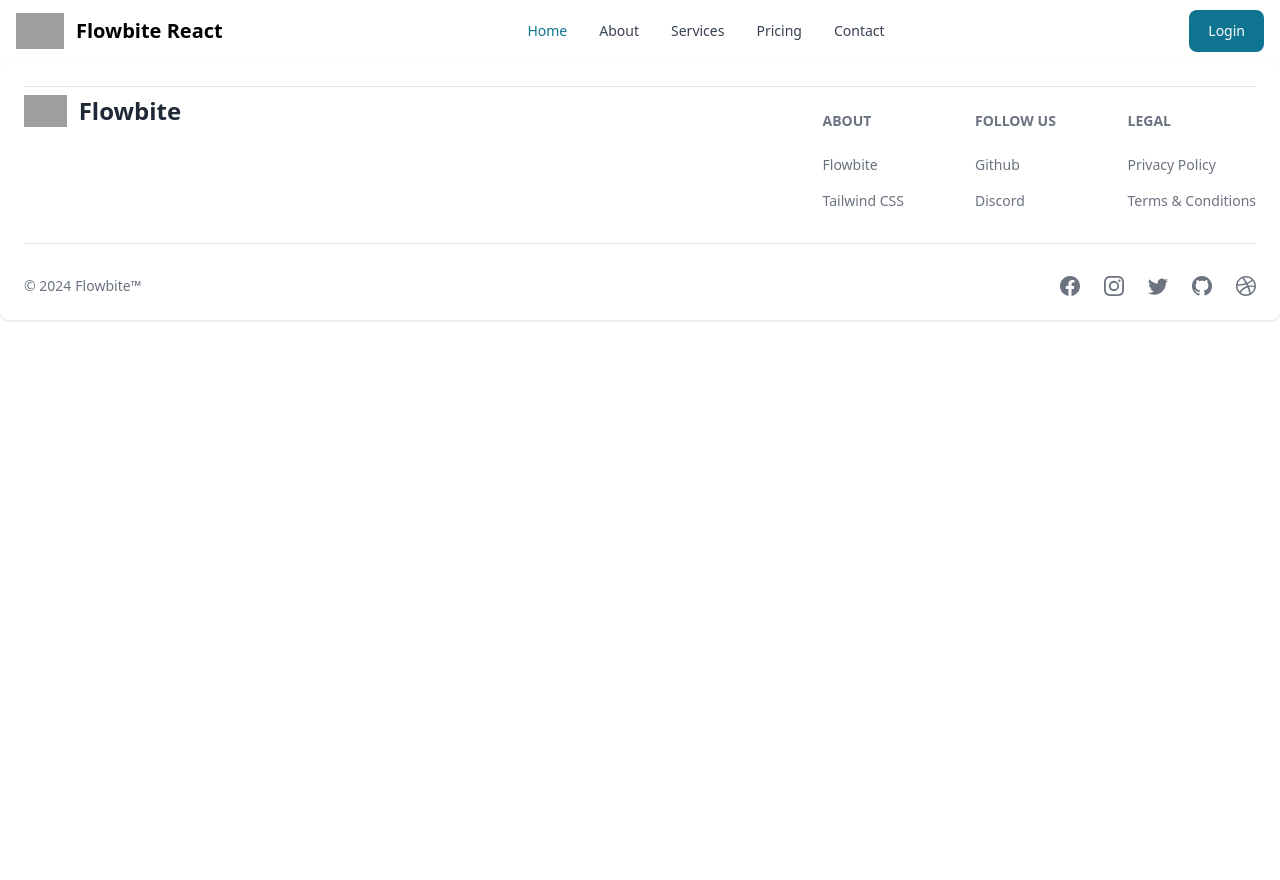
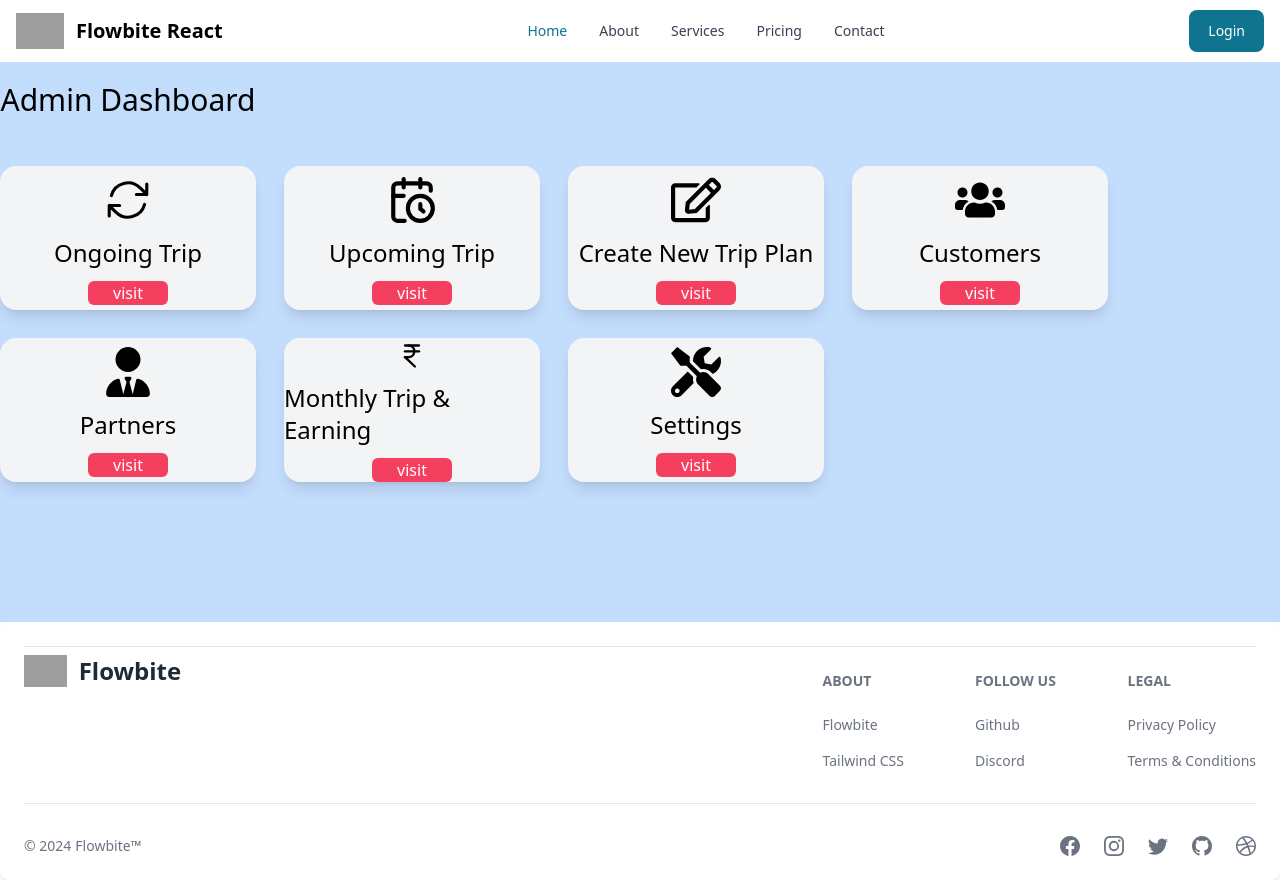
Before and after one commit to kumarRohit45/cultural, a React (Vite) app in the folder client/: page /dashboard-admin in a window 1280 px wide. Before the commit the page ends 800 px from the top, so only its background shows below. Built offline with nearby package versions, Linux system fonts and the light colour scheme; grey boxes are pictures that could not be loaded.

Commit message:
Add Dashboard Page UI

```diff
--- a/client/src/App.jsx
+++ b/client/src/App.jsx
@@ -1,34 +1,37 @@
-import React from 'react'
-import { BrowserRouter, Route, Routes} from "react-router-dom"
-import Header from './components/Header'
-import Footer from './components/Footer'
-import Dashboard from './pages/Dashboard'
-import SignUp from './pages/SignUp'
-import Home from './pages/Home'
-import About from './pages/About'
-import Search from './pages/Search'
-import Loginas from './pages/Loginas'
-import Signuppartner from './pages/Signuppartner'
-import Customtrip from './pages/Customtrip'
-import Userdetails from './pages/Userdetails'
+import React from "react";
+import { BrowserRouter, Route, Routes } from "react-router-dom";
+import Header from "./components/Header";
+import Footer from "./components/Footer";
+import Dashboard from "./pages/Dashboard";
+import SignUp from "./pages/SignUp";
+import Home from "./pages/Home";
+import About from "./pages/About";
+import Search from "./pages/Search";
+import Loginas from "./pages/Loginas";
+import Signuppartner from "./pages/Signuppartner";
+import Customtrip from "./pages/Customtrip";
+import Userdetails from "./pages/Userdetails";
+import DashboardPartner from "./pages/DashboardPartner";
+import AdminDashboard from "./pages/AdminDashboard";
 
 export default function App() {
   return (
-    < BrowserRouter>
-      < Header/>
-      <Routes >
-          < Route path='/' element= { <Home />} />
-          < Route path='/about' element= { <About />} />
-          < Route path='/dashboard' element= { <Dashboard />} />
-          < Route path='/sign-up' element= { <SignUp />} />
-          < Route path='/search' element= { <Search />} />
-          < Route path='/loginas' element= { <Loginas />} />
-          < Route path='/signup-partner' element= { <Signuppartner />} />
-          < Route path='/customtrip' element= { <Customtrip />} />
-          < Route path='/userdetails' element= { <Userdetails />} />
-
+    <BrowserRouter>
+      <Header />
+      <Routes>
+        <Route path="/" element={<Home />} />
+        <Route path="/about" element={<About />} />
+        <Route path="/dashboard" element={<Dashboard />} />
+        <Route path="/dashboard-partner" element={<DashboardPartner />} />
+        <Route path="/dashboard-admin" element={<AdminDashboard />} />
+        <Route path="/sign-up" element={<SignUp />} />
+        <Route path="/search" element={<Search />} />
+        <Route path="/loginas" element={<Loginas />} />
+        <Route path="/signup-partner" element={<Signuppartner />} />
+        <Route path="/customtrip" element={<Customtrip />} />
+        <Route path="/userdetails" element={<Userdetails />} />
       </Routes>
-      < Footer />
+      <Footer />
     </BrowserRouter>
-  )
+  );
 }
--- /dev/null
+++ b/client/src/pages/AdminDashboard.jsx
@@ -0,0 +1,81 @@
+import React from "react";
+import { FaUsers } from "react-icons/fa";
+import { FaUserTie } from "react-icons/fa6";
+import { LuIndianRupee } from "react-icons/lu";
+import { HiOutlineArrowPath } from "react-icons/hi2";
+import { LuCalendarClock } from "react-icons/lu";
+import { FaTools } from "react-icons/fa";
+import { FaRegEdit } from "react-icons/fa";
+
+
+export default function AdminDashboard() {
+  return (
+    <div className="w-full h-[35rem] bg-blue-200 relative flex flex-col  items-center gap-10">
+        <h1 className="text-3xl -mb-5 mt-5 relative right-[32rem]">Admin Dashboard</h1>
+    <div className="flex flex-wrap gap-7 mt-7 justify-start items-center h-auto w-[80rem]">
+
+    <div className="w-64 h-36 bg-gray-100 rounded-2xl flex flex-col justify-center items-center gap-3 shadow-lg">
+        <   HiOutlineArrowPath  className="text-[50px] text-black mt-1" />
+        <p className="text-black text-2xl">Ongoing Trip</p>
+        <button className="bg-rose-500 w-20 rounded-md text-base text-white">
+          visit
+        </button>
+      </div>
+
+      <div className="w-64 h-36 bg-gray-100 rounded-2xl flex flex-col justify-center items-center gap-3 shadow-lg">
+        <LuCalendarClock  className="text-[50px] text-black mt-1" />
+        <p className="text-black text-2xl">Upcoming Trip </p>
+        <button className="bg-rose-500 w-20 rounded-md text-base text-white">
+          visit
+        </button>
+      </div>
+
+      <div className="w-64 h-36 bg-gray-100 rounded-2xl flex flex-col justify-center items-center gap-3 shadow-lg">
+        <FaRegEdit   className="text-[50px] text-black mt-1" />
+        <p className="text-black text-2xl">Create New Trip Plan</p>
+        <button className="bg-rose-500 w-20 rounded-md text-base text-white">
+          visit
+        </button>
+      </div>
+
+
+      <div className="w-64 h-36 bg-gray-100 rounded-2xl flex flex-col justify-center items-center gap-3 shadow-lg">
+        <FaUsers  className="text-[50px] text-black mt-1" />
+        <p className="text-black text-2xl">Customers</p>
+        <button className="bg-rose-500 w-20 rounded-md text-base text-white">
+          visit
+        </button>
+      </div>
+
+
+      <div className="w-64 h-36 bg-gray-100 rounded-2xl flex flex-col justify-center items-center gap-3 shadow-lg">
+        <FaUserTie   className="text-[50px] text-black mt-1" />
+        <p className="text-black text-2xl">Partners</p>
+        <button className="bg-rose-500 w-20 rounded-md text-base text-white">
+          visit
+        </button>
+      </div>
+
+      <div className="w-64 h-36 bg-gray-100 rounded-2xl flex flex-col justify-center items-center gap-3 shadow-lg">
+        <LuIndianRupee  className="text-[50px] text-black mt-1" />
+        <p className="text-black text-2xl">Monthly Trip & Earning</p>
+        <button className="bg-rose-500 w-20 rounded-md text-base text-white">
+          visit
+        </button>
+      </div>
+
+      <div className="w-64 h-36 bg-gray-100 rounded-2xl flex flex-col justify-center items-center gap-3 shadow-lg">
+          <FaTools className="text-[50px] text-black mt-1" />
+          <p className="text-black text-2xl">Settings</p>
+          <button className="bg-rose-500 w-20 rounded-md text-base text-white">
+            visit
+          </button>
+        </div>
+
+    </div>
+
+
+
+  </div>
+  )
+}
--- a/client/src/pages/Dashboard.jsx
+++ b/client/src/pages/Dashboard.jsx
@@ -1,7 +1,98 @@
-import React from 'react'
+import React from "react";
+import { BiSolidPlaneAlt } from "react-icons/bi";
+import { GoHeartFill } from "react-icons/go";
+import { FaTools } from "react-icons/fa";
+import { FaRegCircleCheck } from "react-icons/fa6";
+import PackageCard from "../components/PackageCard";
+import { IoIosStar } from "react-icons/io";
+import { PiFlowerLotus } from "react-icons/pi";
 
 export default function Dashboard() {
   return (
-    <div>Dashboard</div>
-  )
+    <div className="w-full h-auto bg-blue-200 relative flex flex-col  items-center gap-10">
+      <div className="flex flex-wrap gap-7 mt-7 justify-center items-center">
+        <div className="w-64 h-36 bg-gray-100 rounded-2xl flex flex-col justify-center items-center gap-3 shadow-lg">
+          <BiSolidPlaneAlt className="text-[50px] text-black mt-1" />
+          <p className="text-black text-2xl">Book You Trip</p>
+          <button className="bg-rose-500 w-20 rounded-md text-base text-white">
+            visit
+          </button>
+        </div>
+
+        <div className="w-64 h-36 bg-gray-100 rounded-2xl flex flex-col justify-center items-center gap-3 shadow-lg">
+          <GoHeartFill className="text-[50px] text-black mt-1" />
+          <p className="text-black text-2xl">Favourite Tour</p>
+          <button className="bg-rose-500 w-20 rounded-md text-base text-white">
+            visit
+          </button>
+        </div>
+
+        <div className="w-64 h-36 bg-gray-100 rounded-2xl flex flex-col justify-center items-center gap-3 shadow-lg">
+          <FaRegCircleCheck className="text-[50px] text-black mt-1" />
+          <p className="text-black text-2xl">Booked Tour</p>
+          <button className="bg-rose-500 w-20 rounded-md text-base text-white">
+            visit
+          </button>
+        </div>
+
+        <div className="w-64 h-36 bg-gray-100 rounded-2xl flex flex-col justify-center items-center gap-3 shadow-lg">
+          <FaTools className="text-[50px] text-black mt-1" />
+          <p className="text-black text-2xl">Setting</p>
+          <button className="bg-rose-500 w-20 rounded-md text-base text-white">
+            visit
+          </button>
+        </div>
+      </div>
+
+      <div class="w-[70rem] h-[20rem] bg-white rounded-xl  ">
+        <div class="flex items-center ml-5">
+        <FaRegCircleCheck className="text-[30px] text-black -mr-8" />
+        <h4 className="text-2xl ml-10 mt-2 mb-3">Booked Trip</h4>
+        </div>
+        <PackageCard />
+      </div>
+
+      <div class=" bg-white w-[78rem] h-autoflex rounded-xl scale-90 ">
+      <div class="flex items-center ml-5 mt-3">
+          <GoHeartFill className="text-[33px] text-black -mr-8" />
+          <h4 className="text-[28px] ml-10 ">Favourite Tour</h4>
+         </div>
+        <div class=" flex flex-wrap  gap-y-5 my-10 mt-3 ">
+         <PackageCard />
+         <PackageCard />
+       </div>
+      </div>
+
+
+      <div class=" bg-white w-[78rem] h-autoflex rounded-xl scale-90 ">
+      <div class="flex items-center ml-5 mt-3">
+         <IoIosStar className="text-[35px] text-black -mr-8" />
+         <h4 className="text-[28px] ml-10 ">Popular Tour</h4>
+      </div>
+        <div class=" flex flex-wrap  gap-y-6 gap-3 my-10 mt-3 ">
+         <PackageCard />
+         <PackageCard />
+         <PackageCard />
+         <PackageCard />
+       </div>
+      </div>
+
+
+      <div class=" bg-white w-[78rem] h-autoflex rounded-xl scale-90 ">
+      <div class="flex items-center ml-5 mt-3">
+         <PiFlowerLotus  className="text-[35px] text-black -mr-8" />
+         <h4 className="text-[28px] ml-10 ">Cultural Tour</h4>
+      </div>
+        <div class=" flex flex-wrap  gap-y-6 gap-3 my-10 mt-3 ">
+         <PackageCard />
+         <PackageCard />
+         <PackageCard />
+         <PackageCard />
+         <PackageCard />
+       </div>
+      </div>
+
+
+    </div>
+  );
 }
--- /dev/null
+++ b/client/src/pages/DashboardPartner.jsx
@@ -0,0 +1,57 @@
+import React from "react";
+import { FaRegCircleCheck } from "react-icons/fa6";
+import { FaHouseUser } from "react-icons/fa";
+import { LuIndianRupee } from "react-icons/lu";
+import { HiOutlineArrowPath } from "react-icons/hi2";
+import { LuCalendarClock } from "react-icons/lu";
+
+export default function DashboardPartner() {
+  return (
+    <div className="w-full h-[35rem] bg-blue-200 relative flex flex-col  items-center gap-10">
+      <h1 className="text-3xl -mb-5 mt-5 relative right-[32rem]">
+        Partner Dashboard
+      </h1>
+      <div className="flex flex-wrap gap-7 mt-7 justify-start items-center h-auto w-[80rem]">
+        <div className="w-64 h-36 bg-gray-100 rounded-2xl flex flex-col justify-center items-center gap-3 shadow-lg">
+          <FaHouseUser className="text-[50px] text-black mt-1" />
+          <p className="text-black text-2xl">Register Your ___</p>
+          <button className="bg-rose-500 w-20 rounded-md text-base text-white">
+            visit
+          </button>
+        </div>
+
+        <div className="w-64 h-36 bg-gray-100 rounded-2xl flex flex-col justify-center items-center gap-3 shadow-lg">
+          <HiOutlineArrowPath className="text-[50px] text-black mt-1" />
+          <p className="text-black text-2xl">Ongoing Book</p>
+          <button className="bg-rose-500 w-20 rounded-md text-base text-white">
+            visit
+          </button>
+        </div>
+
+        <div className="w-64 h-36 bg-gray-100 rounded-2xl flex flex-col justify-center items-center gap-3 shadow-lg">
+          <FaRegCircleCheck className="text-[50px] text-black mt-1" />
+          <p className="text-black text-2xl">Completed Book</p>
+          <button className="bg-rose-500 w-20 rounded-md text-base text-white">
+            visit
+          </button>
+        </div>
+
+        <div className="w-64 h-36 bg-gray-100 rounded-2xl flex flex-col justify-center items-center gap-3 shadow-lg">
+          <LuCalendarClock className="text-[50px] text-black mt-1" />
+          <p className="text-black text-2xl">Upcoming Book </p>
+          <button className="bg-rose-500 w-20 rounded-md text-base text-white">
+            visit
+          </button>
+        </div>
+
+        <div className="w-64 h-36 bg-gray-100 rounded-2xl flex flex-col justify-center items-center gap-3 shadow-lg">
+          <LuIndianRupee className="text-[50px] text-black mt-1" />
+          <p className="text-black text-2xl">Monthly Earning</p>
+          <button className="bg-rose-500 w-20 rounded-md text-base text-white">
+            visit
+          </button>
+        </div>
+      </div>
+    </div>
+  );
+}
```
